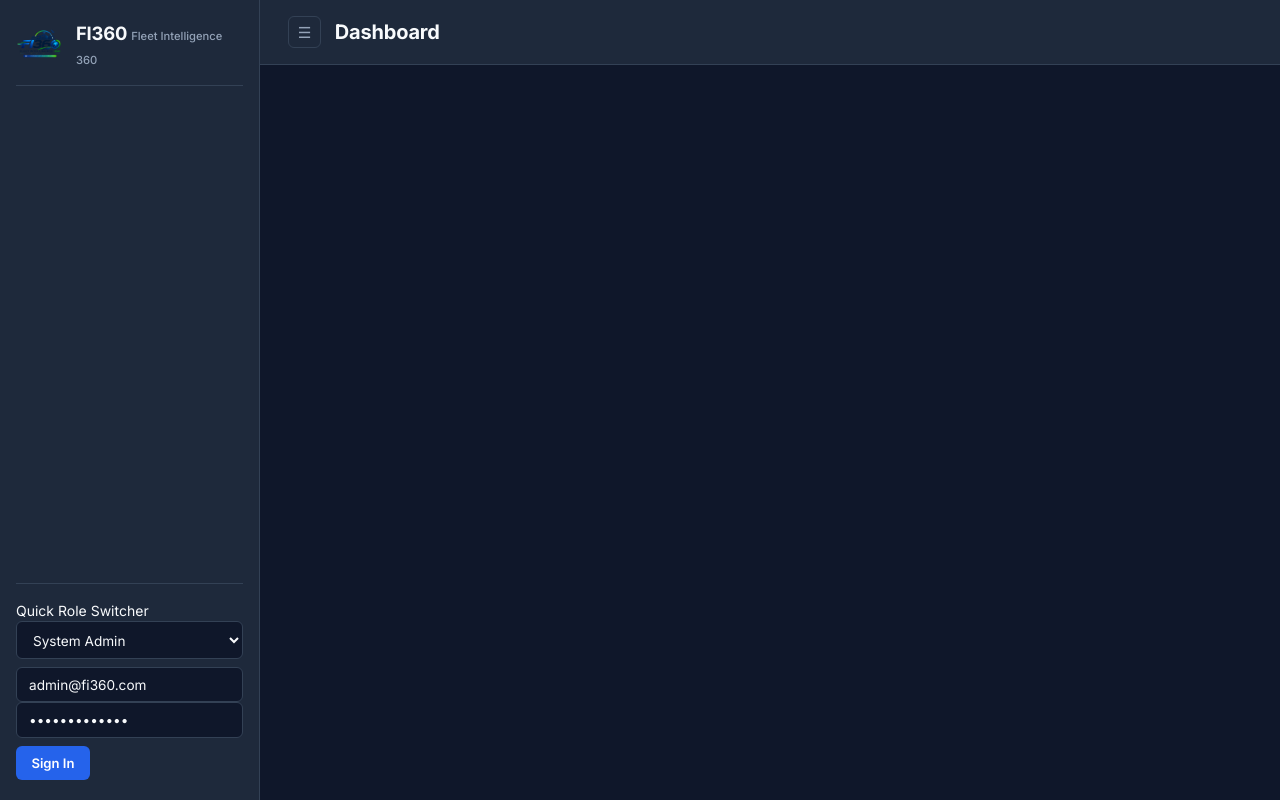
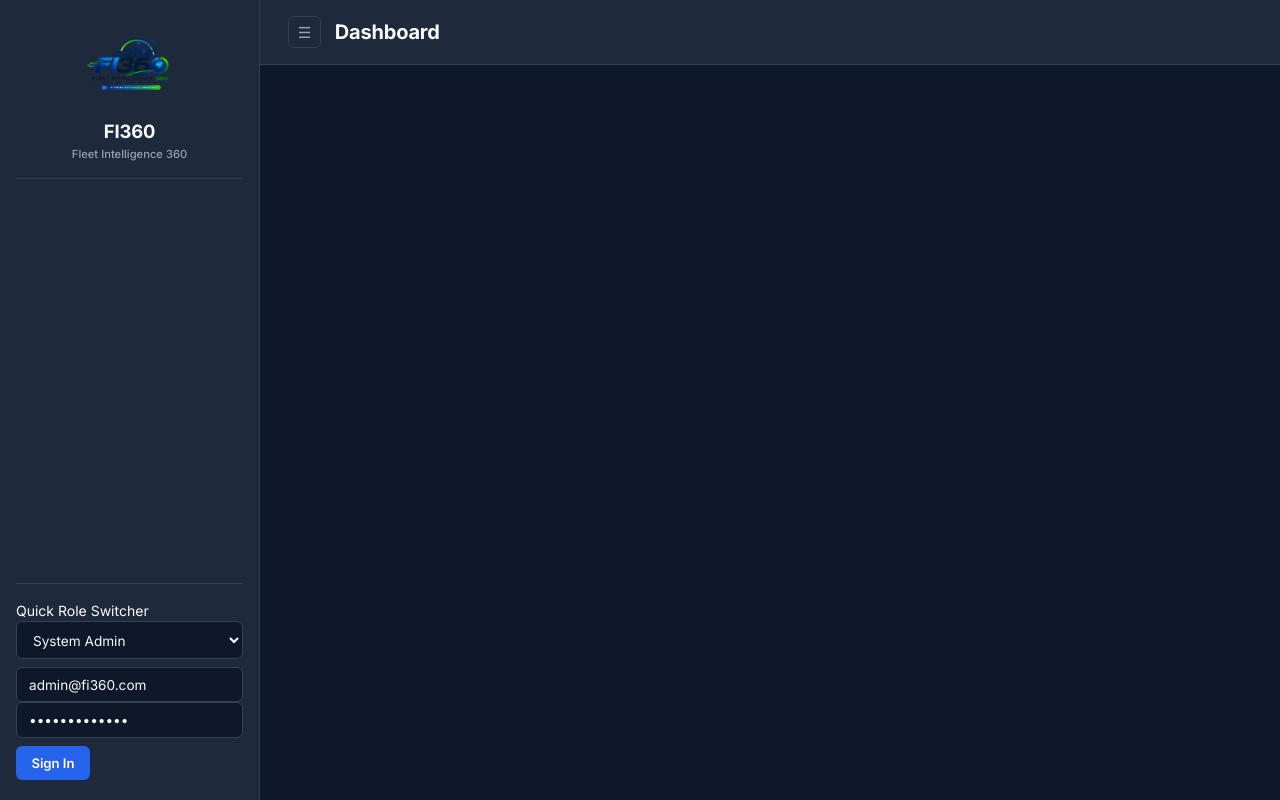
Before and after one commit to juniorprotus/fleet-intelligence-360, a website built with Vite: page frontend/index.html in a window 1280 px wide. Built offline with nearby package versions, Linux system fonts and the light colour scheme.

Commit message:
style: stack sidebar logo vertically and increase size to 90px

```diff
--- a/frontend/style.css
+++ b/frontend/style.css
@@ -56,17 +56,24 @@ body {
 
 .logo {
   display: flex;
+  flex-direction: column;
   align-items: center;
-  gap: 0.75rem;
+  text-align: center;
+  gap: 0.5rem;
   padding-bottom: 1rem;
   margin-bottom: 1.25rem;
   border-bottom: 1px solid var(--panel-border);
 }
 .sidebar-logo {
-  width: 48px;
-  height: 48px;
-  border-radius: 6px;
+  width: 90px;
+  height: 90px;
+  border-radius: 8px;
   object-fit: contain;
+}
+.logo-text {
+  display: flex;
+  flex-direction: column;
+  align-items: center;
 }
 .logo-title {
   font-weight: 700;
```
